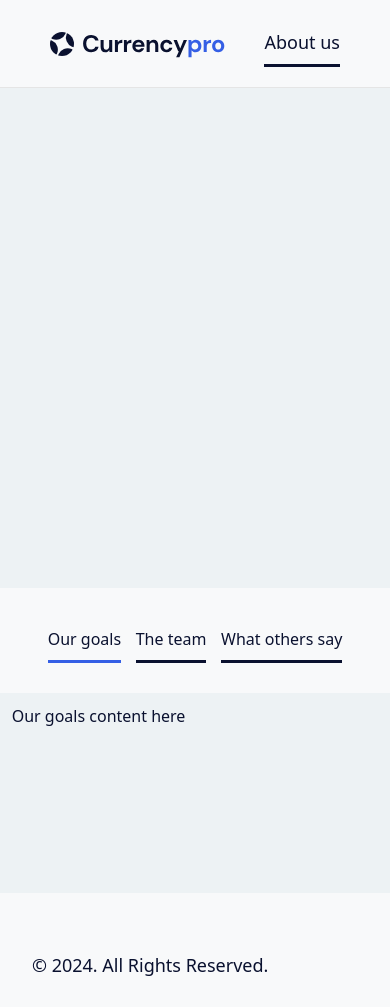
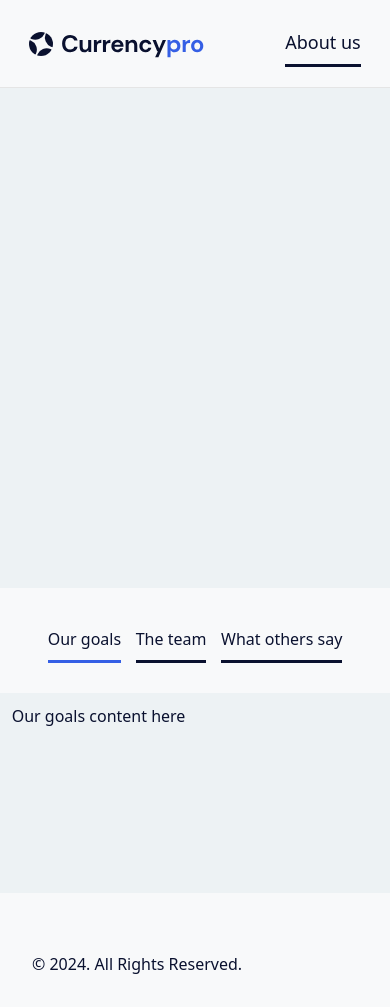
Before and after one commit to home2ego/currency-pro, a website built with Vite: page index.html in a window 390 px wide. Built offline with nearby package versions, Linux system fonts and the light colour scheme.

Commit message:
responsive css #2

```diff
--- a/components/footer.css
+++ b/components/footer.css
@@ -1,3 +1,4 @@
 .footer {
   padding: 30px 0;
+  font-size: 16px;
 }
--- a/components/header.css
+++ b/components/header.css
@@ -3,7 +3,7 @@
   justify-content: space-between;
   align-items: center;
 
-  padding: 20px 50px;
+  padding: 20px clamp(25px, 7.5vw, 50px);
   border-bottom: 1px solid #e5e5e5;
 }
 
```
